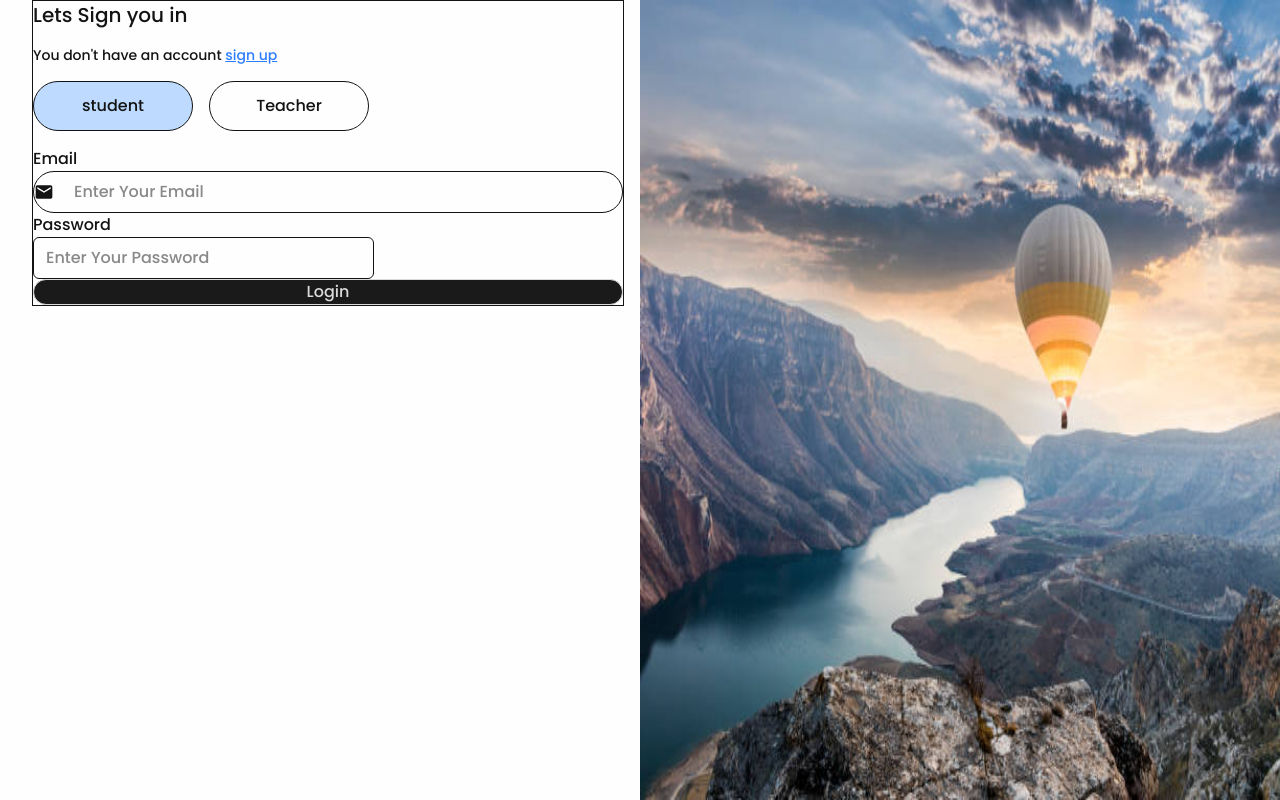
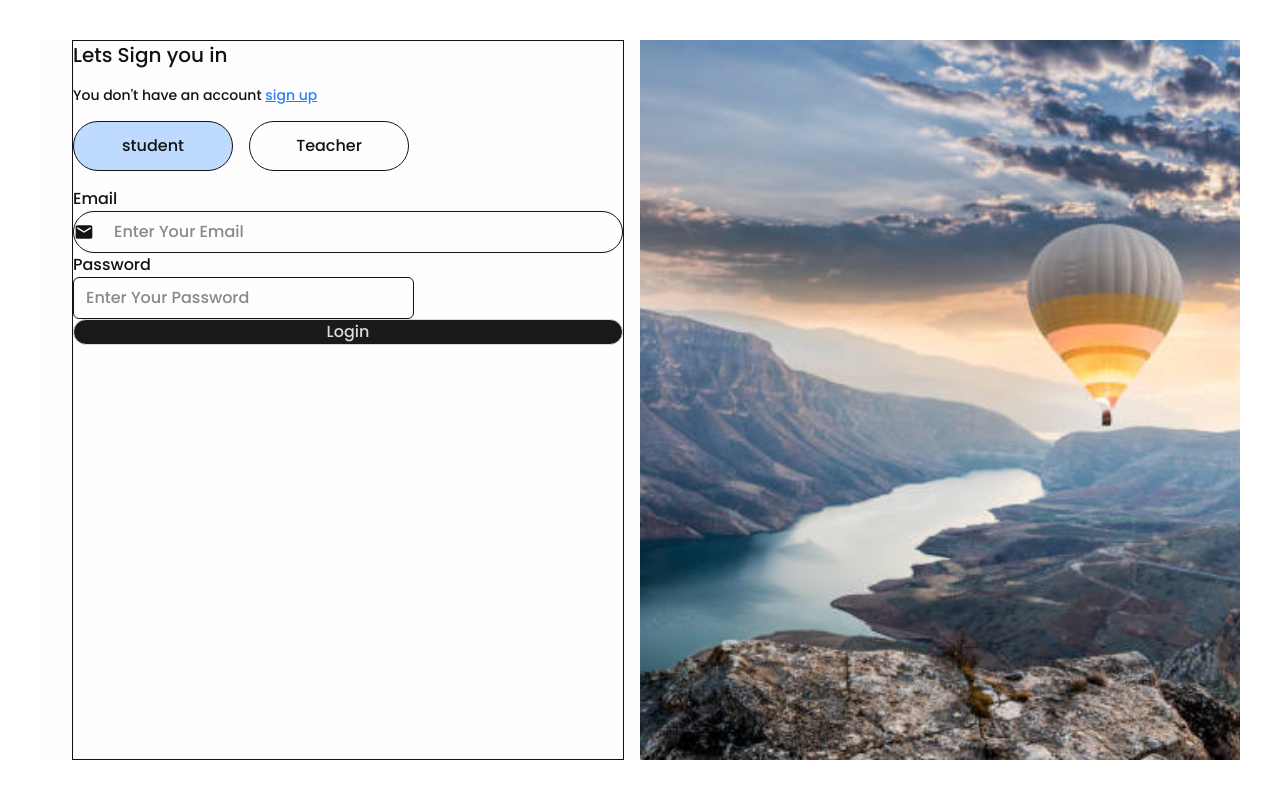
Before and after one commit to sharmadivay/LMS_FinalProject, a React (Vite) app in the folder client/: page / in a window 1280 px wide. Built offline with nearby package versions, Linux system fonts and the light colour scheme.

Commit message:
login update

```diff
--- a/client/src/App.jsx
+++ b/client/src/App.jsx
@@ -1,6 +1,6 @@
 import {Routes,Route} from "react-router-dom"
 import {Toaster} from "react-hot-toast"
-import Login from "./pages/Login";
+import Login from "./pages/Login"
 import LandingPage from "./pages/LandingPage";
 import Register from "./pages/Register";
 import './App.css'
--- a/client/src/pages/LandingPage.jsx
+++ b/client/src/pages/LandingPage.jsx
@@ -1,15 +1,14 @@
-import React from "react";
 import logo from "../assets/homeImage.jpg";
 import { Outlet } from "react-router-dom";
 
 const LandingPage = () => {
   return (
-    <div className="flex min-h-full">
-      <div className="flex justify-center w-[50%] min-h-full ">
+    <div className="flex w-full h-[100vh] px-10 py-10">
+      <div className="flex justify-center w-[50%] h-full bg-amber-300 ">
         <Outlet />
       </div>
-      <div className="w-[50%]">
-        <img src={logo} alt="logo image" className="w-full h-[100vh] " />
+      <div className="w-[50%] h-full">
+        <img src={logo} alt="logo image" className="w-full h-full object-cover " />
       </div>
     </div>
   );
--- a/client/src/pages/Login.jsx
+++ b/client/src/pages/Login.jsx
@@ -33,7 +33,7 @@ const Login = () => {
 
   return (
     <div className="w-full h-full bg-[#fffefe] text-[#121312] ">
-      <div className=" border mx-4 flex flex-col ml-8  space-y-4">
+      <div className=" border mx-4 flex flex-col ml-8 h-full  space-y-4">
       <h2 className="text-xl">Lets Sign you in </h2>
       <p className="text-sm font-sm">You don't have an account <span className="underline text-blue-500">sign up</span></p>
       <div className="flex gap-4">
```
